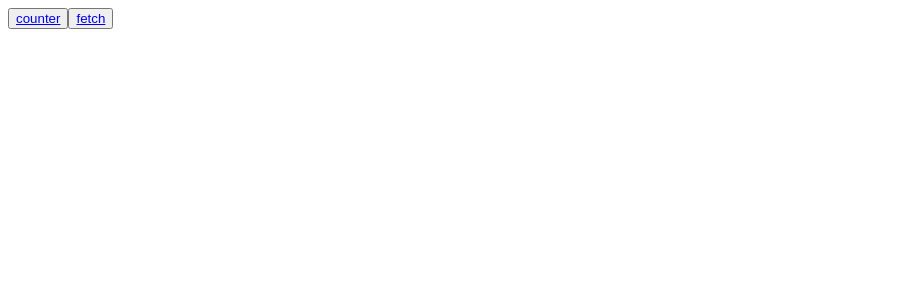
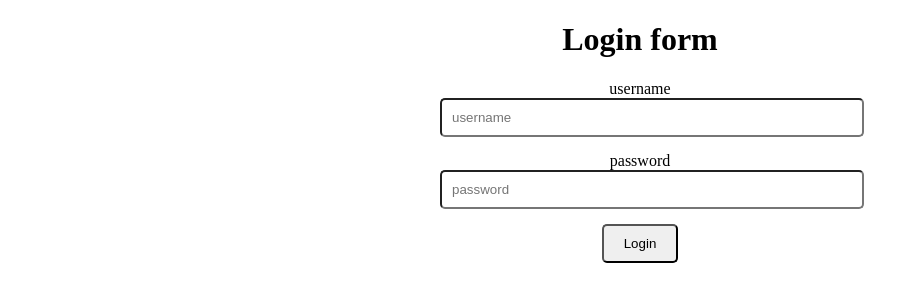
Before and after one commit to CoderSuman5/Scenario-based-react-practise-question, a React (Vite) app: page / in a window 1280 px wide. Before the commit this address had no page. Shown: the top 302 px of the page, without its empty margins (0-919 px from the left). Built offline with nearby package versions, Linux system fonts and the light colour scheme.

Commit message:
added login form with single state

```diff
--- a/src/App.jsx
+++ b/src/App.jsx
@@ -44,14 +44,20 @@ import FetchData from './components/FetchData'
 import ConditionalRendering from './components/ConditionalRendering'
 import FormHandling from './components/FormHandling'
 import { BrowserRouter as Router, Routes, Route, Link } from 'react-router-dom'
+import Parent from './components/liftingStateUp/Parent'
+import LoginForm from './components/loginFormSingleState/LoginForm'
 // import { BrowserRouter as Router, Routes, Route, Link } from 'react-router-dom';
+// import { ThemeProvider } from './components/themeContext/ThemeContext'
+// import ThemeToggleBtn from './components/themeContext/ThemeToggleBtn'
+// import ThemedComp from './components/themeContext/ThemedComp'
+
 
 
 const App = () => {
   return (
     <div>
 
-    <Router>
+    {/* <Router>
       <nav>
         <button>
         <Link to='/counter'>counter</Link>
@@ -60,6 +66,7 @@ const App = () => {
         <button>
         <Link to='/fetch'>fetch</Link>
         </button>
+
       </nav>
 
 
@@ -69,7 +76,7 @@ const App = () => {
           <Route path='/fetch' element={<FetchData/>}/>
         </Routes>
 
-      </Router>
+      </Router> */}
 
         {/* <Counter/>
         <FetchData/>
@@ -77,7 +84,17 @@ const App = () => {
         <FormHandling/>
         <Home/>
         <Home2/> */}
+        {/* <Parent/> */}
+        <LoginForm/>
 
+
+          {/* <ThemeProvider>
+        <div>
+          <h2 style={{textAlign: 'center'}}>Example of context API with theme</h2>
+          <ThemeToggleBtn/>
+          <ThemedComp/>
+        </div>
+      </ThemeProvider> */}
 
 
     </div>
--- /dev/null
+++ b/src/components/liftingStateUp/Child1.jsx
@@ -0,0 +1,25 @@
+import React from 'react'
+
+const Child1 = ({number , onUpdateNum}) => {
+
+    const handleIncrese = () => {
+        onUpdateNum(number + 1)
+    }
+
+    const handleDecrese = () => {
+        onUpdateNum(number - 1)
+        if(number === 0){
+            onUpdateNum(0)
+        }
+    }
+
+
+  return (
+    <div>Child1
+        <button onClick={handleIncrese}>Increase</button>
+        <button onClick={handleDecrese}>Decrese</button>
+    </div>
+  )
+}
+
+export default Child1
--- /dev/null
+++ b/src/components/liftingStateUp/Child2.jsx
@@ -0,0 +1,12 @@
+import React from 'react'
+
+const Child2 = ({number}) => {
+
+  return (
+    <div>Child2
+        <p>Updated Number is: {number}</p>
+    </div>
+  )
+}
+
+export default Child2
--- /dev/null
+++ b/src/components/liftingStateUp/Parent.jsx
@@ -0,0 +1,20 @@
+import React, { useState } from 'react'
+import Child1 from './Child1'
+import Child2 from './Child2'
+
+const Parent = () => {
+    const [number, updateNumber] = useState(10)
+
+    const updateNum = (setNum) => {
+         updateNumber(setNum)
+    }
+
+  return (
+    <div>Parent
+        <Child1 number={number} onUpdateNum={updateNum}/>
+        <Child2 number={number}/>
+    </div>
+  )
+}
+
+export default Parent
--- /dev/null
+++ b/src/components/loginFormSingleState/LoginForm.jsx
@@ -0,0 +1,58 @@
+import React, { useState } from 'react'
+
+const LoginForm = () => {
+    const [formData, setFormData] = useState({
+        username: '',
+        password: '',
+    })
+
+    const handleChange = (e) => {
+      const {name,value} = e.target
+        setFormData({ ...formData, [name]: value })
+    }
+
+    const handleSubmit = (e) => {
+        e.preventDefault()
+        console.log(formData);
+
+    }
+
+
+  return (
+    <div style={{ maxWidth: "400px", margin: "auto", textAlign: "center" }}>
+        <h1>Login form</h1>
+        <form onSubmit={handleSubmit}>
+
+          <div style={{marginBottom: '15px'}}>
+          <label htmlFor="">username</label>
+        <input
+        type="text"
+        placeholder='username'
+        name='username'
+        value={formData.username}
+        onChange={handleChange}
+        style={{width: "100%", padding: "10px", borderRadius: "5px"}}
+         />
+        </div>
+
+
+        <div style={{marginBottom: '15px'}}>
+        <label htmlFor="">password</label>
+         <input
+         type="text"
+         placeholder='password'
+         name='password'
+         value={formData.password}
+         onChange={handleChange}
+         style={{width: "100%", padding: "10px", borderRadius: "5px"}}
+         />
+        </div>
+        <button type='submit' style={{padding: '10px 20px', borderRadius: '5px'}}>
+            Login
+        </button>
+         </form>
+    </div>
+  )
+}
+
+export default LoginForm
```
